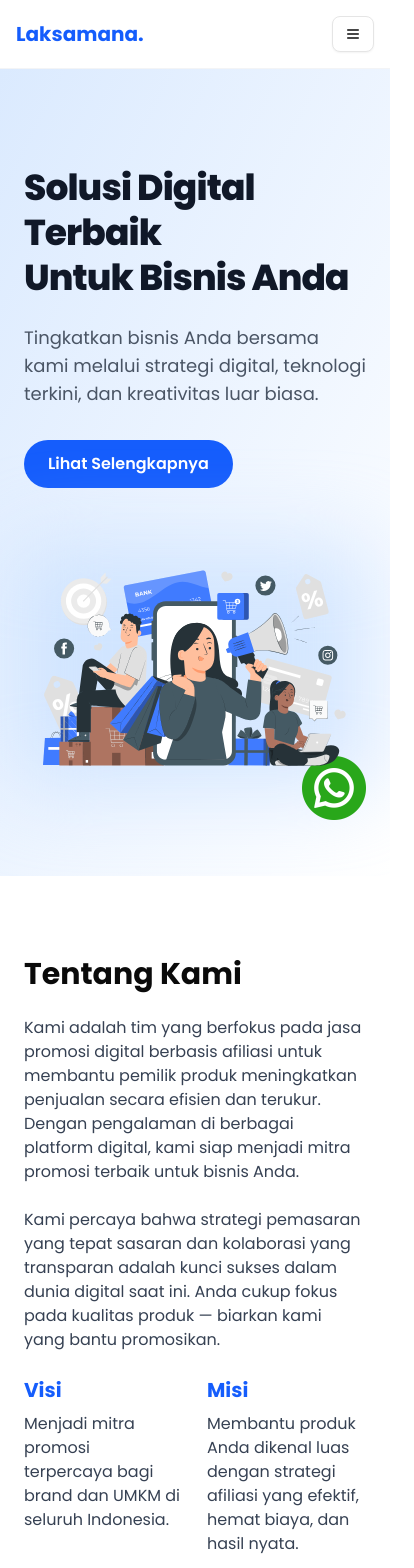
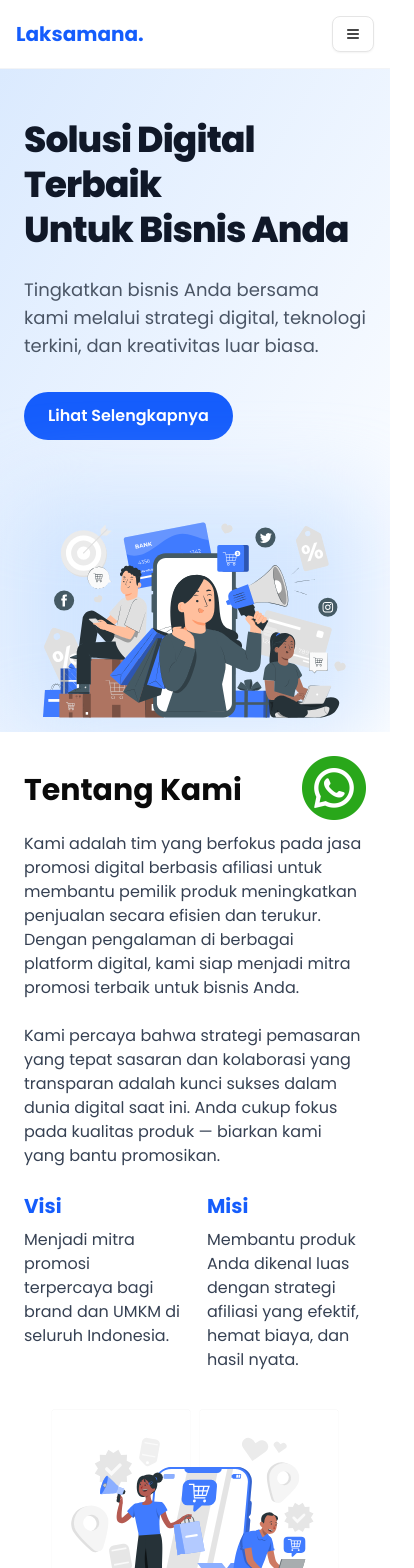
Before and after one commit to rdhohdyat/laksamana, a React (Vite) app: page / in a window 390 px wide. Shown: the top 1568 px of the page, 414 px wide, since content can reach past the window. Built offline with nearby package versions, Linux system fonts and the light colour scheme.

Commit message:
fix responsive

```diff
--- a/index.html
+++ b/index.html
@@ -13,7 +13,7 @@
     <title>Laksamana Digital Agency</title>
   </head>
   <body class="h-screen no-scroll overflow-x-hidden">
-    <div id="root"></div>
+    <div id="root" class="overflow-x-hidden"></div>
     <script type="module" src="/src/main.tsx"></script>
   </body>
 </html>
--- a/src/App.tsx
+++ b/src/App.tsx
@@ -25,7 +25,7 @@ function App() {
         href="https://wa.me/6282287498239?text=Hai%20saya%20tertarik%20dengan%20layanan%20Anda"
         target="_blank"
         rel="noopener noreferrer"
-        className="fixed bottom-6 right-6 w-16 h-16 flex items-center justify-center rounded-full  transition"
+        className="fixed z-50 bottom-6 right-6 w-16 h-16 flex items-center justify-center rounded-full  transition"
       >
         <img src={waIcon} alt="WhatsApp" className="w-16 h-16" />
       </a>
--- a/src/components/about.tsx
+++ b/src/components/about.tsx
@@ -3,7 +3,7 @@ import aboutImage from "../assets/about.svg";
 
 const About = () => {
   return (
-    <section id="about" className="py-20">
+    <section id="about" className="xl:py-20  py-10">
       <div className="container mx-auto px-6">
         <div className="flex flex-col md:flex-row items-center">
           <motion.div
--- a/src/components/home.tsx
+++ b/src/components/home.tsx
@@ -5,12 +5,12 @@ const Home = () => {
   return (
     <section
       id="home"
-      className="bg-white bg-gradient-to-br from-blue-100 via-200 to-white text-gray-800 pt-24 pb-24 overflow-hidden"
+      className="bg-white bg-gradient-to-br from-blue-100 via-200 to-white text-gray-800 pt-12 lg:pt-24 lg:pb-24 overflow-hidden"
     >
       <div className="container mx-auto px-6 md:px-12">
         <div className="flex flex-col-reverse md:flex-row items-center justify-between gap-16">
           <motion.div
-            className="md:w-1/2 order-2 xl:order-none"
+            className="lg:w-1/2 order-2 md:order-none"
             initial={{ opacity: 0, y: 50 }}
             whileInView={{ opacity: 1, y: 0 }}
             transition={{ duration: 0.7 }}
@@ -36,7 +36,7 @@ const Home = () => {
           </motion.div>
 
           <motion.div
-            className="relative group md:w-[750px] w-full order-1 xl:order-none"
+            className="relative group md:w-[750px] w-full order-1 md:order-none"
             initial={{ opacity: 0, y: -50 }}
             whileInView={{ opacity: 1, y: 0 }}
             transition={{ duration: 0.7 }}
--- a/src/components/navbar.tsx
+++ b/src/components/navbar.tsx
@@ -84,7 +84,7 @@ const Navbar = () => {
           ))}
         </div>
 
-        <div className="hidden md:block">
+        <div className="hidden lg:block">
           <a
             href="#contact"
             className="border border-blue-600 text-blue-600 px-6 py-2 rounded-full font-semibold hover:bg-blue-600 hover:text-white transition"
@@ -96,7 +96,7 @@ const Navbar = () => {
         {/* Mobile menu */}
         <Sheet>
           <SheetTrigger asChild>
-            <Button variant="outline" className="md:hidden">
+            <Button variant="outline" className="lg:hidden">
               <Menu />
             </Button>
           </SheetTrigger>
```
